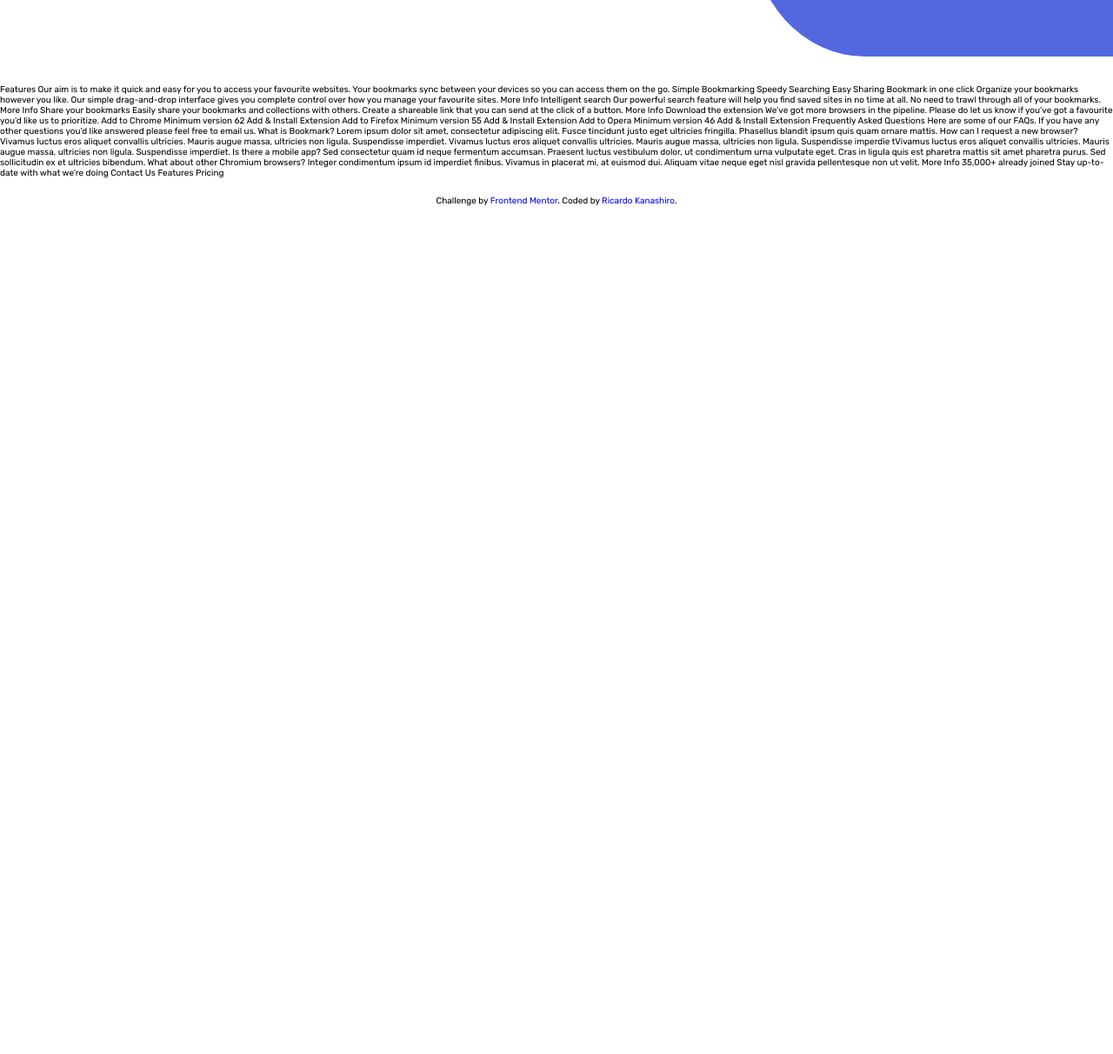
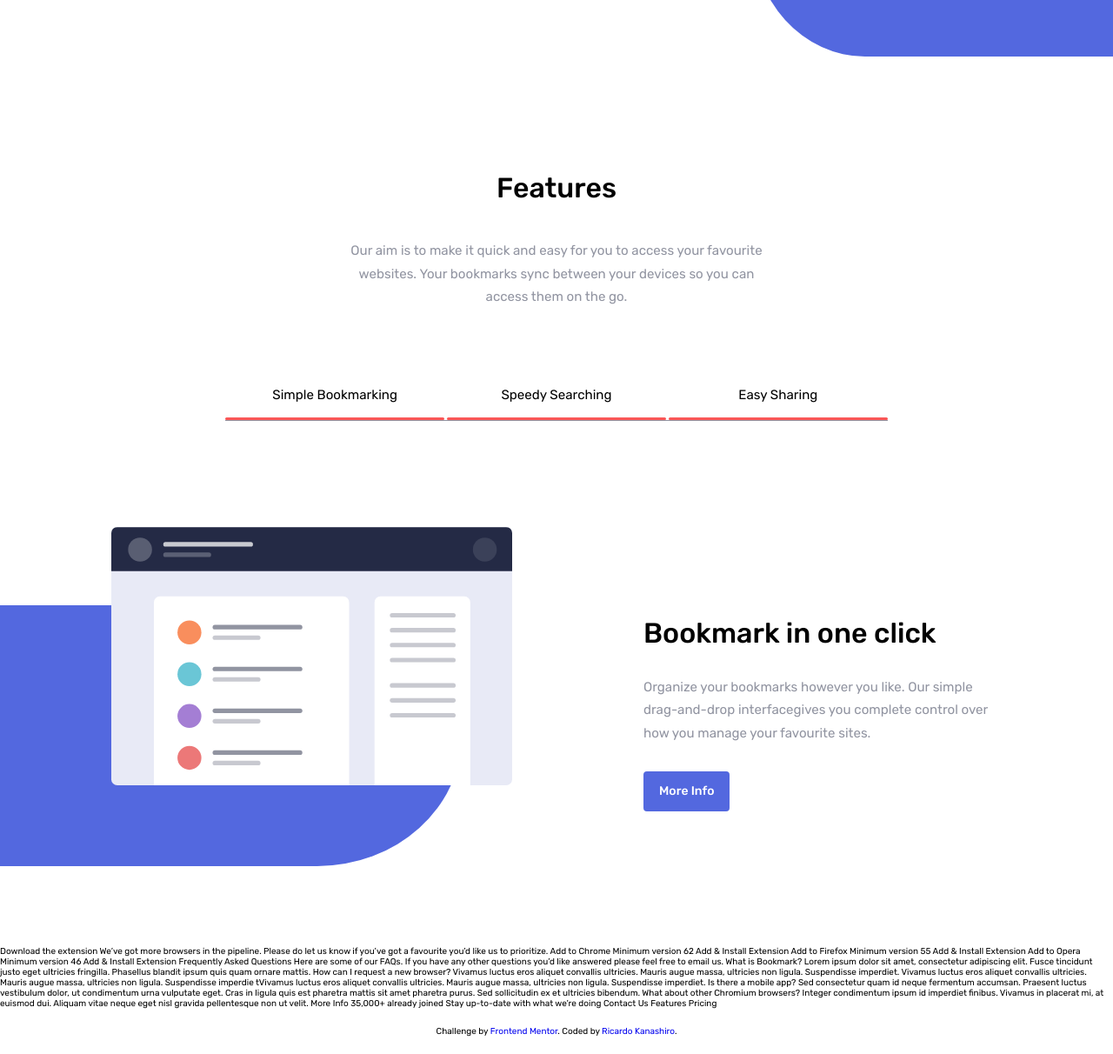
Before and after one commit to ricardokanashiro/Bookmark-Landing-Page, a website: page index.html in a window 1280 px wide. Shown: the part 519-1731 px from the top of the page at 87% size. Before the commit the page ends 800 px from the top, so only its background shows below. Drawn offline with Linux system fonts and the light colour scheme.

Commit message:
features component finished

```diff
--- a/index.html
+++ b/index.html
@@ -54,37 +54,107 @@
         </div>
       </div>
     </section>
+
+    <section class="features">
+
+      <div class="features__introduction-text">
+
+        <h2>Features</h2>
+
+        <p>
+          Our aim is to make it quick and easy for you to access your favourite websites. Your bookmarks sync between your devices so you can access them on the go.
+        </p>
+
+      </div>
+
+      <div class="features__slider">
+
+        <nav class="slider__menu">
+          <button href="#">Simple Bookmarking</button>
+          <button href="#">Speedy Searching</button>
+          <button href="#">Easy Sharing</button>
+        </nav>
+
+        <div class="slider__slides">
+
+          <div class="slides__slide">
+
+            <div class="slide__illustration">
+              <img src="images/illustration-features-tab-1.svg" alt="page illustration">
+
+              <div class="slide__illustration__detail">
+                <div class="slide__illustration__detail__circle"></div>
+                <div class="slide__illustration__detail__rectangle"></div>
+              </div>
+
+            </div>
+
+            <div class="slide__content">
+              <h3>Bookmark in one click</h3>
+
+              <p>
+                Organize your bookmarks however you like. Our simple drag-and-drop interfacegives you complete control over how you manage your favourite sites.
+              </p>
+
+              <button class="primary-button">More Info</button>
+            </div>
+
+          </div>
+
+          <div class="slides__slide">
+
+            <div class="slide__illustration">
+              <img src="images/illustration-features-tab-2.svg" alt="page illustration">
+
+              <div class="slide__illustration__detail">
+                <div class="slide__illustration__detail__circle"></div>
+                <div class="slide__illustration__detail__rectangle"></div>
+              </div>
+
+            </div>
+
+            <div class="slide__content">
+              <h3>Intelligent search</h3>
+
+              <p>
+                Our powerful search feature will help you find saved sites in no time at all. No need to trawl through all of your bookmarks.
+              </p>
+
+              <button class="primary-button">More Info</button>
+            </div>
+
+          </div>
+
+          <div class="slides__slide">
+
+            <div class="slide__illustration">
+              <img src="images/illustration-features-tab-3.svg" alt="page illustration">
+
+              <div class="slide__illustration__detail">
+                <div class="slide__illustration__detail__circle"></div>
+                <div class="slide__illustration__detail__rectangle"></div>
+              </div>
+
+            </div>
+
+            <div class="slide__content">
+              <h3>Share your bookmarks</h3>
+
+              <p>
+                Easily share your bookmarks and collections with others. Create a shareable link that you can send at the click of a button.
+              </p>
+
+              <button class="primary-button">More Info</button>
+            </div>
+
+          </div>
+
+        </div>
+
+      </div>
+
+    </section>
   </main>
-
-  Features
-
-  Our aim is to make it quick and easy for you to access your favourite websites.
-  Your bookmarks sync between your devices so you can access them on the go.
-
-  Simple Bookmarking
-  Speedy Searching
-  Easy Sharing
-
-  Bookmark in one click
-
-  Organize your bookmarks however you like. Our simple drag-and-drop interface
-  gives you complete control over how you manage your favourite sites.
-
-  More Info
-
-  Intelligent search
-
-  Our powerful search feature will help you find saved sites in no time at all.
-  No need to trawl through all of your bookmarks.
-
-  More Info
-
-  Share your bookmarks
-
-  Easily share your bookmarks and collections with others. Create a shareable
-  link that you can send at the click of a button.
-
-  More Info
 
   Download the extension
 
--- /dev/null
+++ b/scss/components/_features.scss
@@ -0,0 +1,145 @@
+@use '../utils/index' as *;
+
+.features {
+    width: 100%;
+    margin-top: 20rem;
+}
+
+.features__introduction-text {
+    width: 100%;
+    margin-top: 4rem;
+
+    @include flex(center, center);
+    flex-flow: column nowrap;
+
+    h2 {
+        text-align: center;
+        font-size: calc(1.8rem + 1.1vw);
+        font-weight: 500;
+    }
+
+    p {
+        width: min(50rem, 80%);
+        margin-top: calc(1.8rem + 1.7vw);
+
+        text-align: center;
+        font-size: calc(1rem + .4vw);
+        line-height: calc(1.5rem + .9vw);
+        color: $grayishBlue;
+    }
+}
+
+.features__slider {
+    width: 100%;
+    margin-top: 7rem;
+
+    @include flex(center, center);
+    flex-flow: column nowrap;
+    overflow-x: hidden;;
+}
+
+.slider__menu {
+    width: auto;
+    border-bottom: .05rem solid $grayishBlue;
+
+    button {
+        font-size: calc(1rem + .4vw);
+        text-align: center;
+        color: black;
+
+        background-color: transparent;
+        width: calc(15rem + 8vw);
+        padding: 2rem 0;
+        cursor: pointer;
+
+        position: relative;
+    }
+
+    button:after {
+        content: '';
+        position: absolute;
+        bottom: 0;
+        left: 0;
+        width: 100%;
+        height: .3rem;
+        background-color: $softRed;
+        border-radius: .15rem;
+        // display: none;
+    }
+}
+
+.slider__slides {
+    min-width: 100%;
+    max-width: 100%;
+    margin-top: 7rem;
+
+    display: flex;
+}
+
+.slides__slide {
+    min-width: 100vw;
+    max-width: 100vw;
+    padding: 0 $horizontalPadding;
+
+    @include flex(space-between, center);
+    gap: 10rem;
+}
+
+.slide__illustration {
+    flex-shrink: 0;
+    width: clamp(20rem, 50%, 60rem);
+    position: relative;
+    margin-bottom: 13rem;
+
+    img {
+        width: 90%;
+        position: relative;
+        z-index: 1;
+    }
+}
+
+.slide__illustration__detail {
+    display: flex;
+    justify-content: flex-end;
+    flex-flow: row-reverse nowrap;
+
+    position: absolute;
+    bottom: -30%;
+    left: -$horizontalPadding;
+
+    width: 130%;
+    height: 100%;
+
+    .slide__illustration__detail__circle {
+        width: 50%;
+        height: 100%;
+        border-radius: 0 50% 50% 0;
+        background-color: $softBlue;
+        margin-left: -.1rem;
+    }
+
+    .slide__illustration__detail__rectangle {
+        width: 30%;
+        height: 100%;
+        background-color: $softBlue;
+    }
+}
+
+.slide__content {
+
+    h3 {
+        font-size: calc(2.2rem + .8vw);
+        font-weight: 500;
+    }
+
+    p {
+        font-size: calc(1rem + .4vw);
+        line-height: calc(1.5rem + .9vw);
+        color: $grayishBlue;
+        margin-top: 3rem;
+    }
+
+    button {
+        margin-top: 3rem;
+    }
+}
--- a/scss/components/_index.scss
+++ b/scss/components/_index.scss
@@ -1 +1,3 @@
+@forward 'introduction';
 @forward 'header';
+@forward 'features';
--- a/scss/main.scss
+++ b/scss/main.scss
@@ -1,6 +1,5 @@
 @use 'utils/index' as *;
 @use 'components/index' as *;
-@use 'components/introduction' as *;
 
 * {
     padding: 0;
```
Also changed, not shown: css/main.css, 1 other file.
